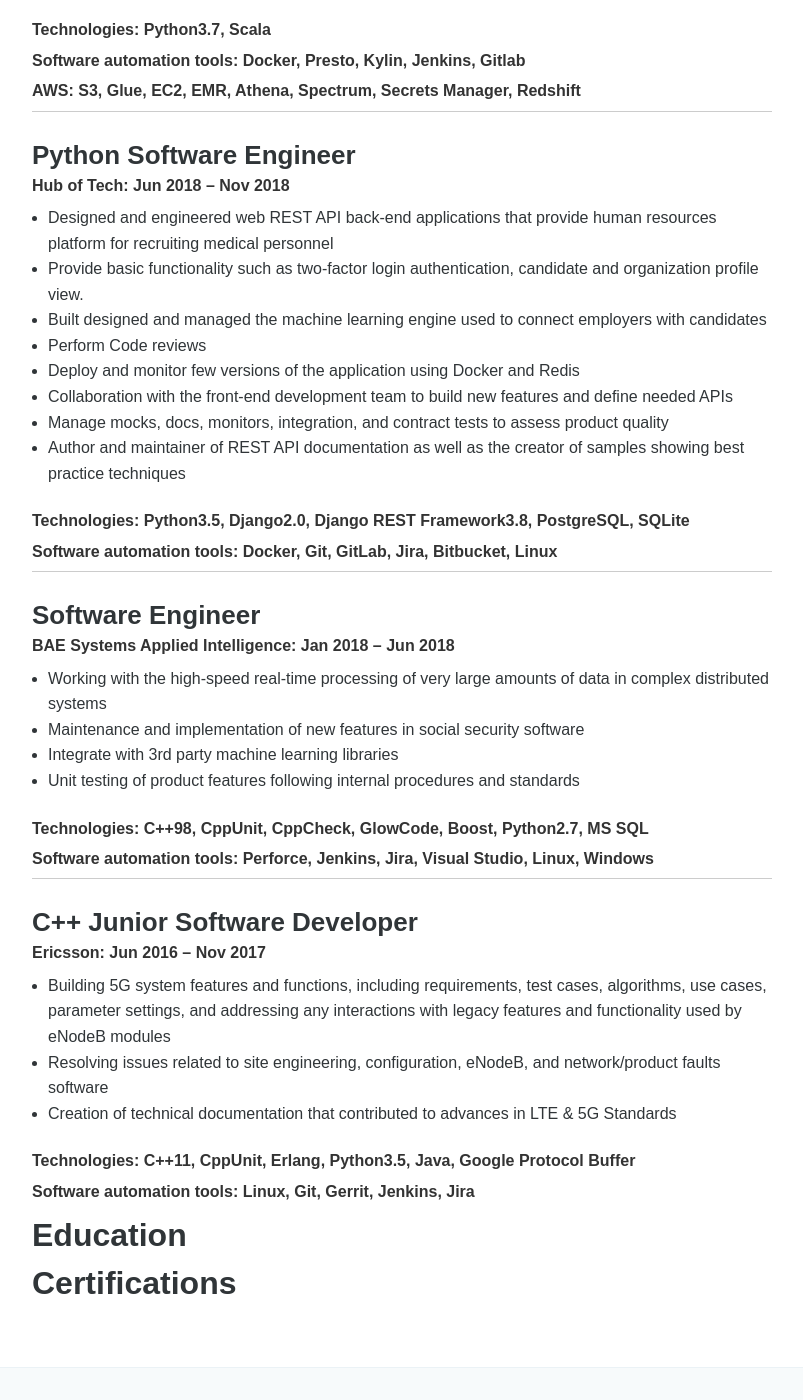
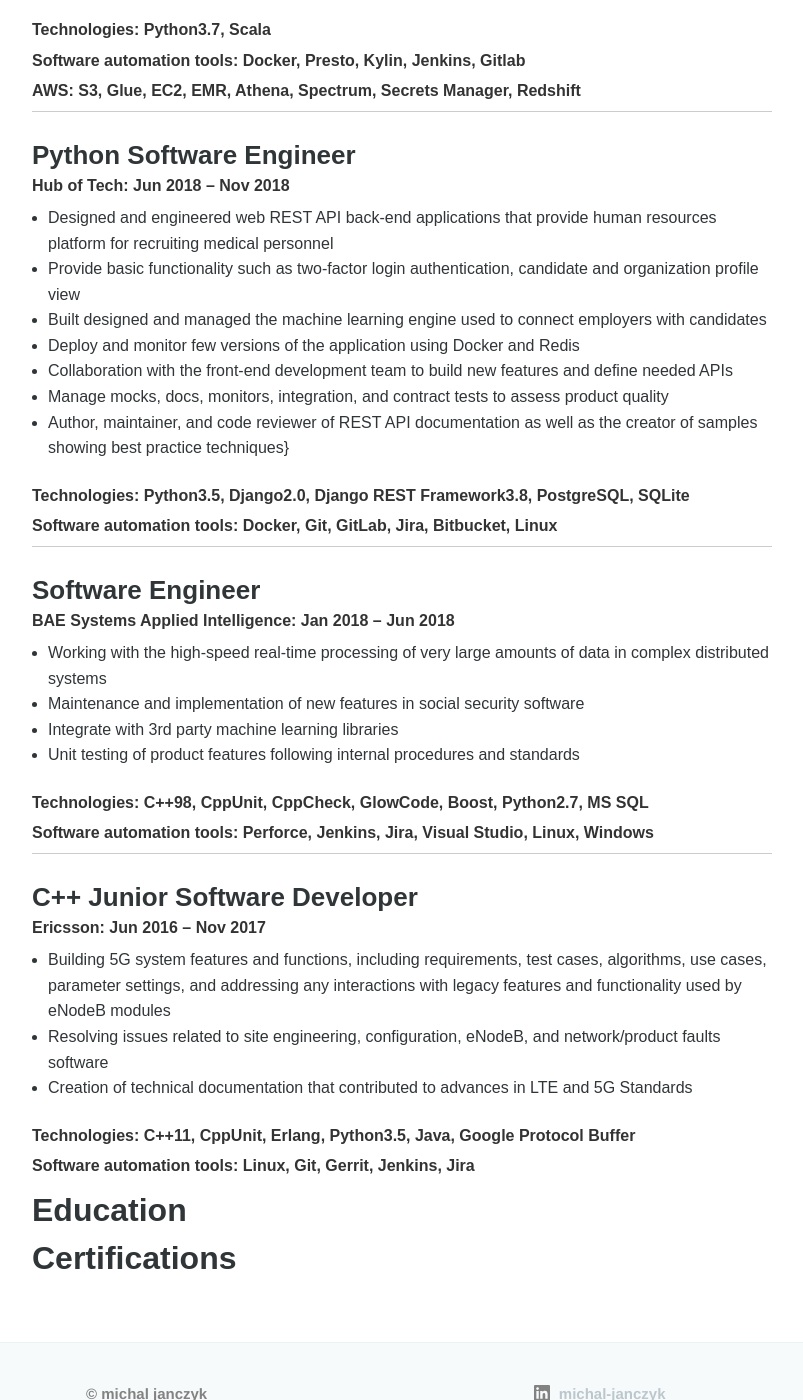
Before and after one commit to michal0janczyk/michaljanczyk.github.io, a Jekyll site: the page built from _pages/resume.markdown, in a window 1280 px wide and 1400 px high, scrolled down 764 px. Shown: the whole window, without its empty margins (238-1041 px from the left). Built offline with Jekyll 4.4.1, drawn with Linux system fonts in a browser that asks for light colours; some of the changed text lies outside the part shown.

Commit message:
Update resume.markdown

```diff
--- a/_pages/resume.markdown
+++ b/_pages/resume.markdown
@@ -13,7 +13,7 @@
 * Leveraged many AWS and GCP storage, database, and technologies (S3, Postgres, DynamoDB, Redshift, Data Pipeline, EMR Clusters) for OLX Group data infrastructure using Infrastructure as Code(Terraform)
 * Built and managed ETL processes using Airflow, Redshift, Presto, EMR to create data pipelines that are used by various teams in OLX Group
 * Created monitoring, automating, data quality rules checking and alerting system for multiple data pipelines based on integrated Tableau Server
-* Created a hardware monitoring system for multiple AWS ES2 based on SignalFx.
+* Created a hardware monitoring system for multiple AWS ES2 based on SignalFx
 * Created optimal solutions to make OLX Group GDPR compliant
 
 **Technologies: Python3.7, Scala**
@@ -26,13 +26,12 @@
 ### Python Software Engineer
 **Hub of Tech: Jun 2018 – Nov 2018**
 * Designed and engineered web REST API back-end applications that provide human resources platform for recruiting medical personnel
-* Provide basic functionality such as two-factor login authentication, candidate and organization profile view.
+* Provide basic functionality such as two-factor login authentication, candidate and organization profile view
 * Built designed and managed the machine learning engine used to connect employers with candidates
-* Perform Code reviews
 * Deploy and monitor few versions of the application using Docker and Redis
 * Collaboration with the front-end development team to build new features and define needed APIs
 * Manage mocks, docs, monitors, integration, and contract tests to assess product quality
-* Author and maintainer of REST API documentation as well as the creator of samples showing best practice techniques
+* Author, maintainer, and code reviewer of REST API documentation as well as the creator of samples showing best practice techniques}
 
 **Technologies: Python3.5, Django2.0, Django REST Framework3.8, PostgreSQL, SQLite**
 
@@ -57,7 +56,7 @@
 
 * Building 5G system features and functions, including requirements, test cases, algorithms, use cases, parameter settings, and addressing any interactions with legacy features and functionality used by eNodeB modules
 * Resolving issues related to site engineering, configuration, eNodeB, and network/product faults software
-* Creation of technical documentation that contributed to advances in LTE & 5G Standards
+* Creation of technical documentation that contributed to advances in LTE and 5G Standards
 
 **Technologies: C++11, CppUnit, Erlang, Python3.5, Java, Google Protocol Buffer**
 
```
